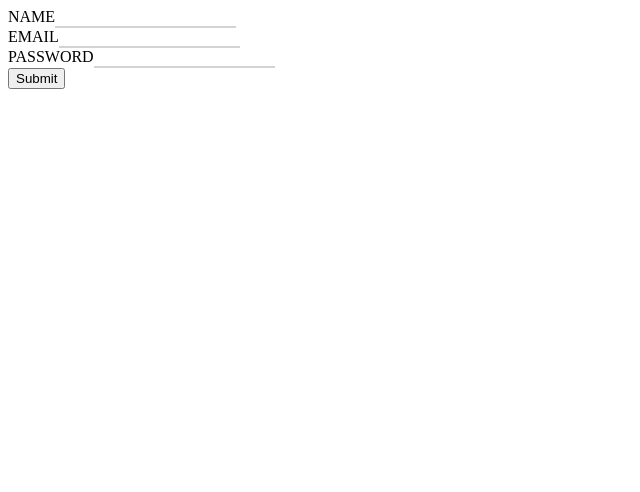
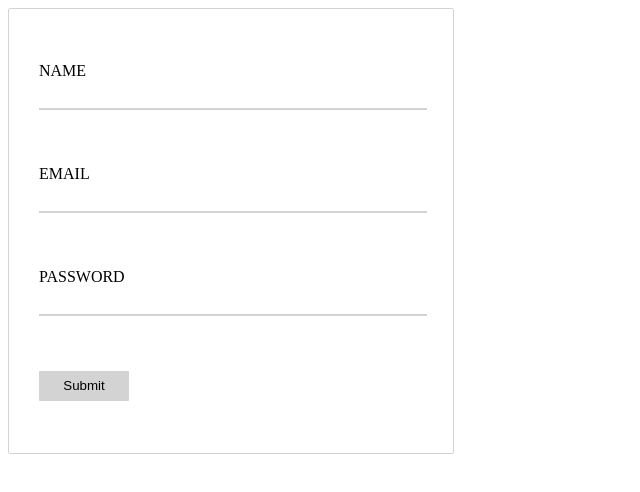
Before and after one commit to bencornelis/frontloops, a React (Create React App) app: page / in a window 1280 px wide. Shown: the top 492 px of the page, without its empty margins (0-640 px from the left). Built offline with nearby package versions, Linux system fonts and the light colour scheme.

Commit message:
styles form better

```diff
--- a/src/App.js
+++ b/src/App.js
@@ -20,7 +20,8 @@ class App extends Component {
             {
               label: 'password',
               type: 'password',
-              isRequired: true
+              isRequired: true,
+              validate: password => password.length >= 5,
             }
           ]}
           onSubmit={entries => { console.log(entries); }}
--- a/src/components/form.js
+++ b/src/components/form.js
@@ -6,19 +6,30 @@ const Input = styled.input`
   border-right: none;
   border-left: none;
   border-bottom: 2px solid lightgrey;
+  margin-top: 10px;
+  margin-bottom: 10px;
+  width: 100%;
+  font-size: 14px;
   &:focus {
     border-bottom: 2px solid black;
+    outline: none;
   }
 `;
 
 const Label = styled.label`
+  display: block;
+  &:hover {
+    cursor: pointer;
+  }
 `;
 
 const Error = styled.div`
   color: red;
 `;
 
-const FormItemWrapper = styled.div``;
+const FormItemWrapper = styled.div`
+  width: 100%;
+`;
 
 const FormItem = ({
   label,
@@ -29,15 +40,39 @@ const FormItem = ({
 }) => {
   return (
     <FormItemWrapper>
-      <Label>{label.toUpperCase()}</Label>
-      <Input type={type} value={value} onChange={onChange}/>
+      <Label htmlFor={label}>{label.toUpperCase()}</Label>
+      <Input id={label} type={type} value={value} onChange={onChange}/>
       {errorMessage && <Error>{errorMessage}</Error>}
     </FormItemWrapper>
   );
 }
 
-const Button = styled.button``;
-const Form = styled.form``;
+const Button = styled.button`
+  height: 30px;
+  width: 90px;
+  border: none;
+  border-radius: 1px;
+  background: lightgrey;
+  &:hover {
+    cursor: pointer;
+    background: grey;
+  }
+  &:focus {
+    outline: none;
+  }
+`;
+
+const Form = styled.form`
+  width: 30vw;
+  height: 30vw;
+  padding 30px;
+  border: 1px solid lightgrey;
+  border-radius: 2px;
+  display: flex;
+  flex-direction: column;
+  justify-content: space-around;
+  align-items: flex-start;
+`;
 
 class CustomForm extends Component {
   constructor(props) {
@@ -49,7 +84,7 @@ class CustomForm extends Component {
         type = 'text',
         value = '',
         isRequired = false,
-        validate = _ => true
+        validate = _ => true,
       } = field;
 
       return {
```
